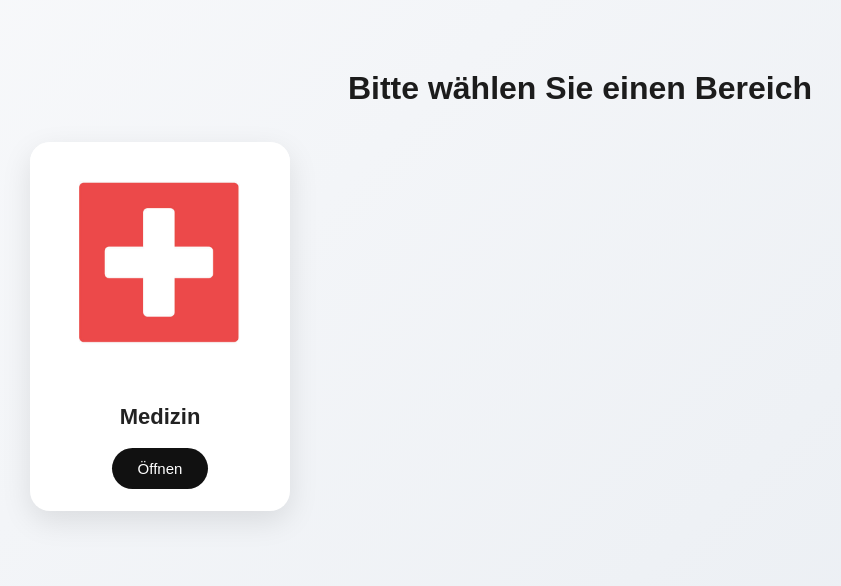
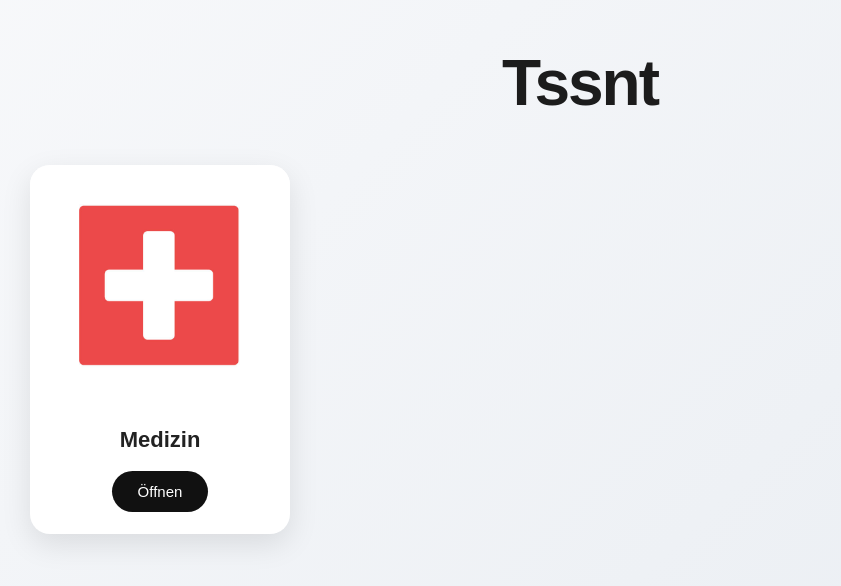
Before and after one commit to xJetouss/Tssnt, a plain HTML site: page index.html in a window 1280 px wide. Shown: the part 110-696 px from the top of the page, without its empty margins (60-901 px from the left). Drawn offline with Linux system fonts and the light colour scheme.

Commit message:
Update 2 files (2 modified)
- Update index.html
- Update medizin/index.html

```diff
--- a/index.html
+++ b/index.html
@@ -193,13 +193,20 @@
                     scroll-behavior: auto !important;
                 }
             }
+            .page-title {
+                margin: 0 0 45px;
+                text-align: center;
+                font-size: clamp(48px, 7vw, 64px);
+                font-weight: 700;
+                letter-spacing: -2px;
+                color: #1c1c1c;
+            }
         </style>
     </head>
 
     <body>
         <main class="page">
-            <h1>Bitte wählen Sie einen Bereich</h1>
-
+            <h1 class="page-title">Tssnt</h1>
             <section class="cards" aria-label="Verfügbare Bereiche">
                 <!-- MEDIZIN -->
                 <a class="card" href="medizin/">
```
Also changed, not shown: medizin/index.html (+0 -2 lines).
